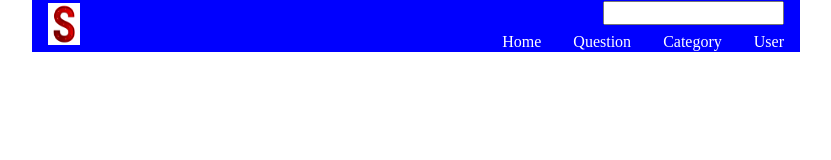
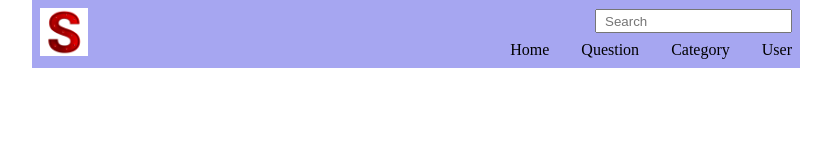
Before and after one commit to md-shamim-sarker/sneha-mony, a plain HTML site: page index.html in a window 1280 px wide. Shown: the whole page, without its empty margins (224-1055 px from the left). Drawn offline with Linux system fonts and the light colour scheme.

Commit message:
navbar design

```diff
--- a/index.html
+++ b/index.html
@@ -16,7 +16,7 @@
         </div>
         <div class="menu">
             <div class="search">
-                <input type="search" name="search" id="search">
+                <input type="search" name="search" id="search" placeholder="Search">
             </div>
             <div class="menu-items">
                 <a href="#">Home</a>
--- a/style/style.css
+++ b/style/style.css
@@ -13,15 +13,14 @@ body {
     display: flex;
     align-items: center;
     justify-content: space-between;
-    padding-right: 1rem;
-    background-color: blue;
+    padding: 0.5rem;
+    background-color: #a6a6f1;
     color: black;
 }
 
 .logo img {
     width: 3rem;
     height: 3rem;
-    padding: 0.2rem 0 0.2rem 1rem;
 }
 
 .menu {
@@ -33,6 +32,7 @@ body {
 
 .search input {
     height: 1.5rem;
+    padding: 0 0.5rem;
 }
 
 .menu-items {
@@ -41,6 +41,6 @@ body {
 }
 
 a {
-    color: white;
+    color: black;
     text-decoration: none;
 }
```
